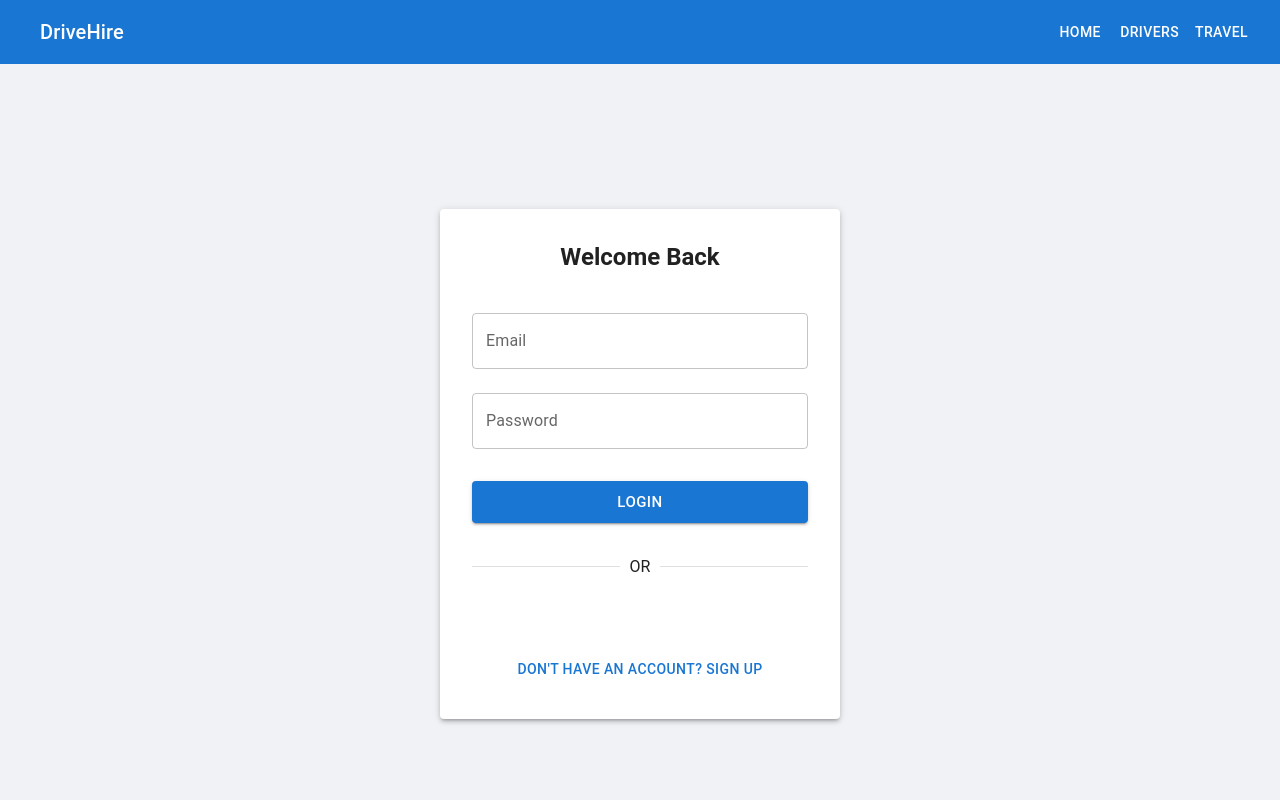
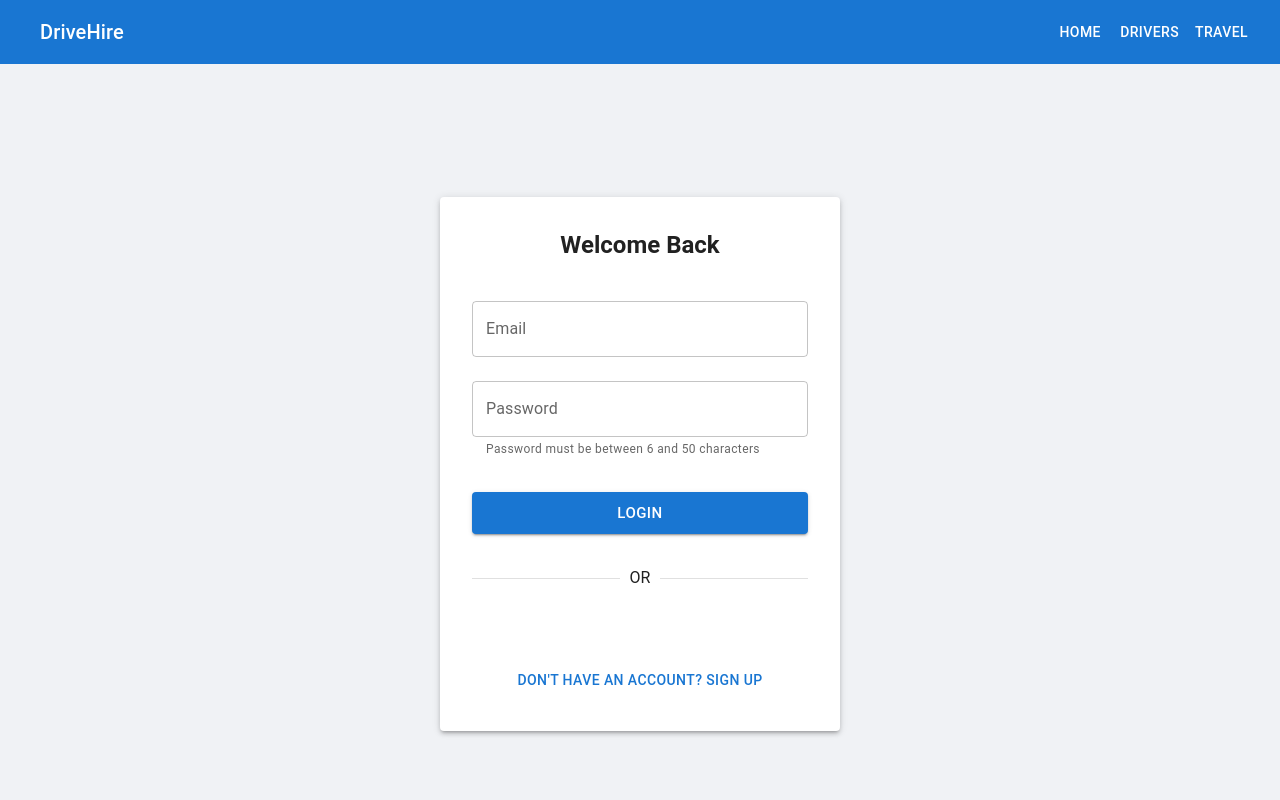
Before and after one commit to thejas199966-a11y/DHAPP-FRONTEND, a React (Vite) app: page /login in a window 1280 px wide. Shown: the top 800 px of the page. Built offline with nearby package versions, Linux system fonts and the light colour scheme; no server answers; some icons are missing.

Commit message:
feat: Update API endpoints to use environment variables and add input validation for password

```diff
--- a/src/features/driverSlice.js
+++ b/src/features/driverSlice.js
@@ -6,7 +6,9 @@ export const fetchDrivers = createAsyncThunk(
   "drivers/fetchDrivers",
   async () => {
     // Assuming backend runs on port 8000
-    const response = await axios.get("http://127.0.0.1:8000/drivers/");
+    const response = await axios.get(
+      `${import.meta.env.VITE_API_BASE_URL}/drivers/`
+    );
     return response?.data || [];
   }
 );
--- a/src/pages/Login.jsx
+++ b/src/pages/Login.jsx
@@ -30,7 +30,7 @@ const Login = () => {
     const endpoint = isSignup ? "/auth/signup" : "/auth/login";
     try {
       const res = await axios.post(
-        `http://127.0.0.1:8000${endpoint}`,
+        `${import.meta.env.VITE_API_BASE_URL}${endpoint}`,
         formData
       );
       dispatch(loginSuccess(res.data.access_token));
@@ -44,7 +44,9 @@ const Login = () => {
   const handleGoogleSuccess = async (credentialResponse) => {
     try {
       const res = await axios.post(
-        `http://127.0.0.1:8000/auth/google?token=${credentialResponse.credential}`
+        `${import.meta.env.VITE_API_BASE_URL}/auth/google?token=${
+          credentialResponse.credential
+        }`
       );
       dispatch(loginSuccess(res.data.access_token));
       navigate("/");
@@ -96,6 +98,11 @@ const Login = () => {
               label="Password"
               type="password"
               margin="normal"
+              inputProps={{
+                maxLength: 50, // Hard limit for user typing
+                minLength: 6, // Good practice for minimum security
+              }}
+              helperText="Password must be between 6 and 50 characters"
               onChange={(e) =>
                 setFormData({ ...formData, password: e.target.value })
               }
```
Also changed, not shown: 1 other file (tests, documents, lock files or other folders).
